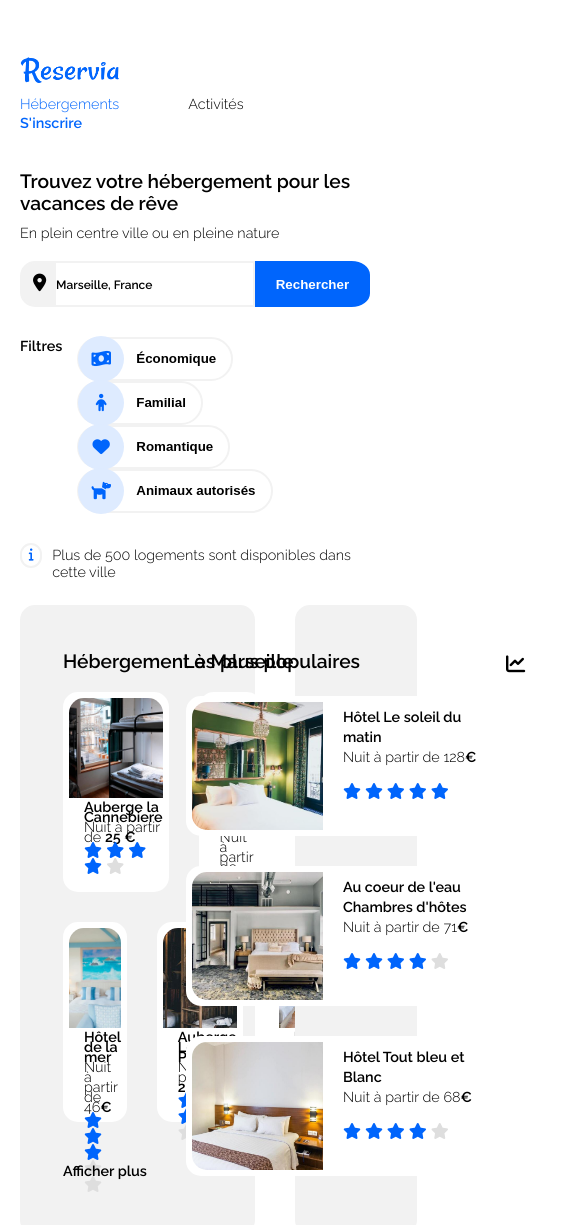
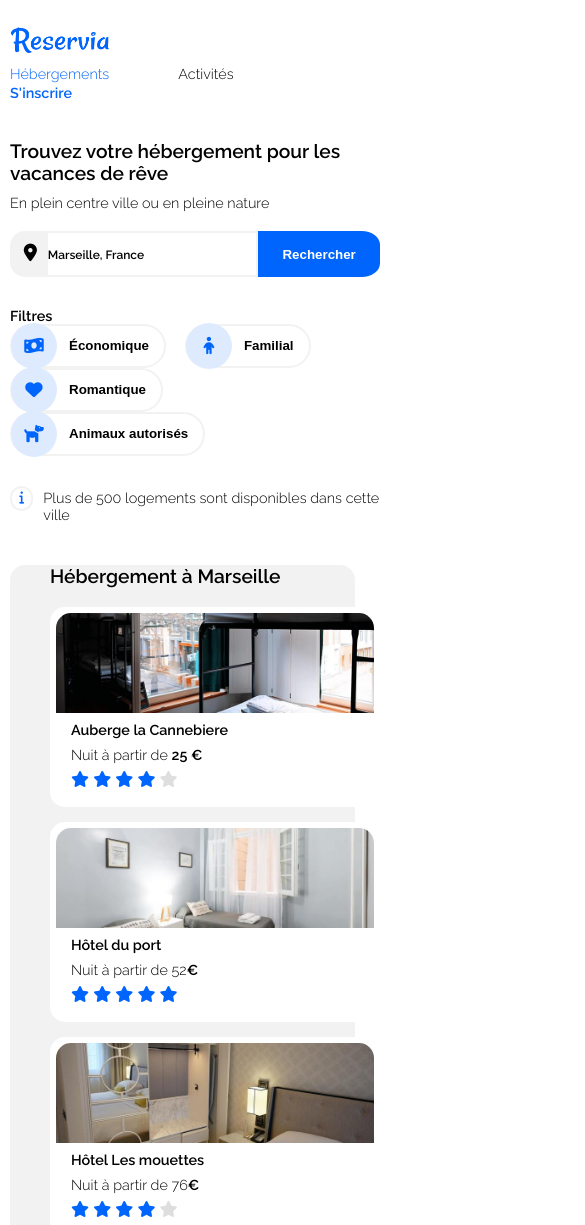
Before and after one commit to Georges-webmaster/FulgencioGeorges_2_27052021, a plain HTML site: page index.html in a window 390 px wide. Shown: the top 1225 px of the page, 585 px wide, since content can reach past the window. Drawn offline with Linux system fonts and the light colour scheme.

Commit message:
Début version responsive

```diff
--- a/style.css
+++ b/style.css
@@ -382,12 +382,6 @@ aside h2 {
   font-weight: bold;
 }
 
-.media_populaire a {
-  display: inherit;
-  text-decoration: none;
-  color: #000000;
-}
-
 /**Bloc activité**/
 
 .activite_titre {
@@ -546,13 +540,6 @@ footer ul {
 }
 
 @media only screen and (max-width: 800px) {
-  .topbar {
-    display: flex;
-    flex-wrap: wrap;
-    justify-content: space-between;
-    align-items: center;
-    margin-top: 50px;
-  }
 }
 
 @media only screen and (max-width: 415px) {
@@ -560,12 +547,69 @@ footer ul {
     margin: 0;
     padding: 0;
   }
-  .bloc_page {
-    padding: 0 20px;
+  .topbar {
+    display: block;
+    margin-top: 20px;
+  }
+  #filtres {
+    display: block;
   }
 
-  .topbar {
+  #box_hosting_populary {
+    display: block;
+  }
+  .hosting {
+    display: block;
+    border: none;
+    height: 1350px;
+    width: 345px;
+    margin-bottom: 20px;
+
+  }
+  .line_first {
+    display: block;
+    margin-bottom: 10px;
+  }
+  .line_second {
+    display: block;
+    margin-bottom: 10px;
+  }
+
+  .cards_hosting {
+    width: 330px;
+    height: 200px;
+    margin-bottom: 15px;
+  }
+  .content_hosting {
+    line-height: 25px;
+  }
+  aside {
+    display: block;
+    width: 345px;
+    height: 570px;
+  }
+
+  .title_populary {
     display: flex;
-    flex-wrap: wrap;
+
+  }
+
+  .box_activity {
+    display: block;
+  }
+
+  footer {
+    display: flex;
+    flex-direction: column;
+  }
+
+  .media_activite_hauteur {
+    width: 305px;
+    height: 165px;
+  }
+
+  .media_activite_hauteur img {
+    width: 100%;
+    height: 107px;
   }
 }
```
